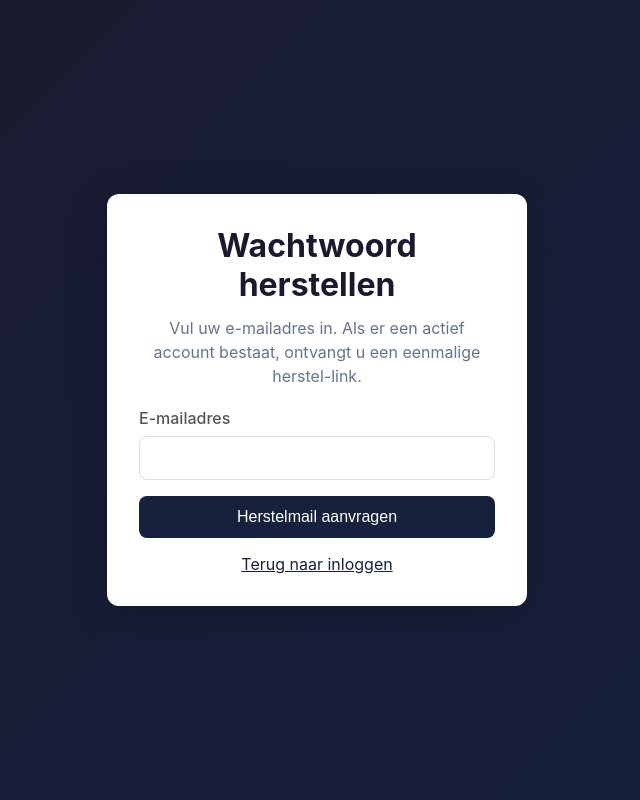
After one commit to mail2jack/osint-dashboard, a Flask app: template templates/cms/forgot_password.html in a window 1280 px wide. The commit adds this page. Shown: the whole page, without its empty margins (323-963 px from the left). Run offline with Flask 3, Linux system fonts and the light colour scheme; the template is opened without the code that fills it, so the values that code supplies are empty.

Commit message:
Add public password recovery flow

```diff
--- /dev/null
+++ b/templates/cms/forgot_password.html
@@ -0,0 +1,32 @@
+<!DOCTYPE html>
+<html lang="nl">
+<head>
+    <meta charset="UTF-8">
+    <meta name="viewport" content="width=device-width, initial-scale=1.0">
+    <title>Wachtwoord herstellen</title>
+    <style>
+        * { box-sizing: border-box; margin: 0; padding: 0; }
+        body { font-family: -apple-system, BlinkMacSystemFont, 'Segoe UI', Roboto, sans-serif; background: linear-gradient(135deg, #1a1a2e 0%, #16213e 100%); min-height: 100vh; display: flex; align-items: center; justify-content: center; }
+        .container { background: white; padding: 2rem; border-radius: 12px; box-shadow: 0 10px 40px rgba(0,0,0,0.2); width: 100%; max-width: 420px; }
+        h1 { color: #1a1a2e; margin-bottom: 0.75rem; text-align: center; }
+        p { color: #64748b; line-height: 1.5; margin-bottom: 1.25rem; text-align: center; }
+        label { display: block; margin-bottom: 0.5rem; color: #555; font-weight: 500; }
+        input { width: 100%; padding: 0.75rem; border: 1px solid #ddd; border-radius: 8px; font-size: 1rem; margin-bottom: 1rem; }
+        .btn { width: 100%; padding: 0.75rem; background: #16213e; color: white; border: none; border-radius: 8px; font-size: 1rem; cursor: pointer; font-weight: 500; }
+        .back { display: block; text-align: center; margin-top: 1rem; color: #16213e; }
+    </style>
+</head>
+<body>
+    <main class="container">
+        <h1>Wachtwoord herstellen</h1>
+        <p>Vul uw e-mailadres in. Als er een actief account bestaat, ontvangt u een eenmalige herstel-link.</p>
+        <form method="POST">
+            <input type="hidden" name="csrf_token" value="{{ csrf_token() }}">
+            <label for="email">E-mailadres</label>
+            <input type="email" id="email" name="email" required autocomplete="email">
+            <button class="btn" type="submit">Herstelmail aanvragen</button>
+        </form>
+        <a class="back" href="{{ url_for('auth.login') }}">Terug naar inloggen</a>
+    </main>
+</body>
+</html>
--- a/templates/cms/login.html
+++ b/templates/cms/login.html
@@ -58,6 +58,9 @@
             </div>
             <button type="submit" class="btn-cms primary">{{ _('Login') }}</button>
         </form>
+        <div style="text-align:center;margin-top:0.9rem;font-size:0.9rem;">
+            <a href="{{ url_for('auth.forgot_password') }}" style="color:#16213e;text-decoration:underline;">Wachtwoord vergeten?</a>
+        </div>
         {% if local_dev_login_enabled %}
         <form method="POST" action="{{ url_for('auth.local_dev_login') }}" style="margin-top:1rem;">
             <input type="hidden" name="csrf_token" value="{{ csrf_token() }}">
```
Also changed, not shown: cms/routes/auth_routes.py (+46 -0 lines), docs/PROJECT-TODO.md (+1 -1 lines), tests/test_auth.py (+37 -0 lines).
